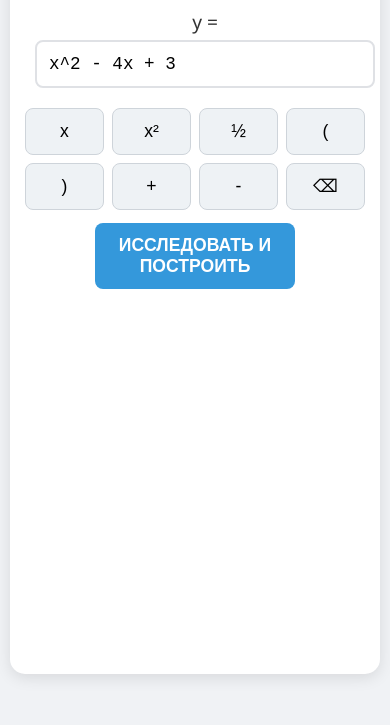
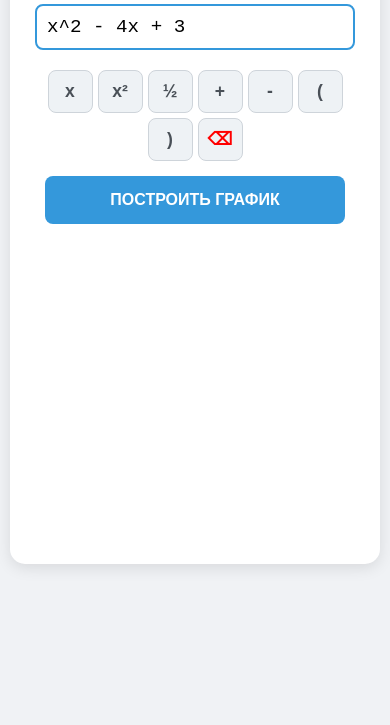
Before and after one commit to Vasiliy-katsyka/parabola, a plain HTML site: page index.html in a window 390 px wide. Shown: the part 119-844 px from the top of the page. Drawn offline with nearby package versions, Linux system fonts and the light colour scheme.

Commit message:
Update index.html

```diff
--- a/index.html
+++ b/index.html
@@ -2,8 +2,9 @@
 <html lang="ru">
 <head>
     <meta charset="UTF-8">
-    <meta name="viewport" content="width=device-width, initial-scale=1.0"> <!-- Важно для телефона -->
-    <title>Построитель Парабол 2.0</title>
+    <!-- Настройка масштаба, чтобы на телефоне все было крупно и удобно -->
+    <meta name="viewport" content="width=device-width, initial-scale=1.0, maximum-scale=1.0, user-scalable=no">
+    <title>Построитель Парабол</title>
     <script src="https://cdn.jsdelivr.net/npm/chart.js"></script>
     <style>
         body {
@@ -12,6 +13,7 @@
             margin: 0;
             padding: 10px;
             color: #333;
+            -webkit-tap-highlight-color: transparent; /* Убирает синюю подсветку при нажатии на телефоне */
         }
 
         .container {
@@ -26,11 +28,11 @@
         h1 {
             text-align: center;
             color: #2c3e50;
-            font-size: 1.5rem;
-            margin-bottom: 20px;
+            font-size: 1.4rem;
+            margin-bottom: 15px;
         }
 
-        /* Адаптивный ввод */
+        /* Поле ввода */
         .input-group {
             margin-bottom: 20px;
             text-align: center;
@@ -42,66 +44,65 @@
             justify-content: center;
             font-size: 1.2rem;
             margin-bottom: 15px;
-            flex-wrap: wrap; /* Чтобы переносилось на телефоне */
+            flex-wrap: wrap;
         }
 
         input[type="text"] {
-            font-size: 1.1rem;
-            padding: 12px;
-            border: 2px solid #dfe1e5;
+            font-size: 1.2rem; /* Крупный шрифт для телефона */
+            padding: 10px;
+            border: 2px solid #3498db;
             border-radius: 8px;
-            width: 280px;
-            margin: 5px 10px;
+            width: 100%;
+            max-width: 300px;
+            margin: 5px;
             font-family: 'Courier New', Courier, monospace;
             outline: none;
-            transition: border 0.3s;
         }
 
-        input[type="text"]:focus {
-            border-color: #3498db;
-        }
-
-        /* Клавиатура */
+        /* Кнопки ввода */
         .keyboard {
             display: flex;
             justify-content: center;
-            gap: 8px;
-            flex-wrap: wrap; /* Кнопки переносятся */
-            margin-bottom: 20px;
+            gap: 5px;
+            flex-wrap: wrap; /* Чтобы кнопки переносились в несколько рядов */
+            margin-bottom: 15px;
         }
 
         .key-btn {
             background: #eef2f5;
             border: 1px solid #ced4da;
-            padding: 12px 15px;
+            padding: 10px 0;
+            width: 45px; /* Фиксированная ширина для удобства пальцев */
             font-size: 1.1rem;
             border-radius: 8px;
             cursor: pointer;
-            min-width: 50px;
-            touch-action: manipulation; /* Улучшает отклик на телефоне */
-            user-select: none;
+            touch-action: manipulation;
+            font-weight: bold;
+            color: #495057;
         }
 
         .key-btn:active {
             background: #dce2e6;
-            transform: scale(0.95);
+            transform: translateY(2px);
         }
 
         .key-btn.action {
             background: #3498db;
             color: white;
             border: none;
-            font-weight: bold;
-            width: 100%;
-            max-width: 200px;
-            margin-top: 5px;
+            width: 100%; /* Кнопка во всю ширину */
+            max-width: 300px;
+            margin-top: 10px;
+            padding: 15px;
+            text-transform: uppercase;
+            font-size: 1rem;
         }
 
-        /* Результаты */
+        /* Блоки решения */
         .solution-step {
             background: #fff;
             border-left: 5px solid #3498db;
-            box-shadow: 0 2px 8px rgba(0,0,0,0.05);
+            box-shadow: 0 2px 5px rgba(0,0,0,0.05);
             padding: 15px;
             margin-bottom: 15px;
             border-radius: 4px;
@@ -111,21 +112,15 @@
             margin-top: 0;
             color: #2980b9;
             font-size: 1.1rem;
-        }
-
-        .math-expr {
-            font-family: 'Courier New', monospace;
-            font-weight: bold;
-            background: #f8f9fa;
-            padding: 2px 6px;
-            border-radius: 4px;
-            color: #d63384;
+            border-bottom: 1px solid #eee;
+            padding-bottom: 5px;
         }
 
         /* Таблица */
         .table-container {
-            overflow-x: auto; /* Прокрутка таблицы на телефоне */
+            overflow-x: auto;
             margin-bottom: 10px;
+            -webkit-overflow-scrolling: touch; /* Плавная прокрутка на iOS */
         }
 
         table {
@@ -142,13 +137,13 @@
         }
 
         th {
-            background-color: #f1f3f5;
+            background-color: #f8f9fa;
         }
 
         /* График */
         .chart-container {
             position: relative;
-            height: 350px;
+            height: 300px; /* Чуть меньше для телефона */
             width: 100%;
             margin-top: 20px;
         }
@@ -161,38 +156,32 @@
             padding: 10px;
             border-radius: 8px;
         }
-
-        /* Мобильные стили */
-        @media (max-width: 480px) {
-            .container { padding: 15px; }
-            .input-wrapper { flex-direction: column; }
-            input[type="text"] { width: 100%; box-sizing: border-box; }
-            .key-btn { flex: 1 1 20%; } /* Кнопки растягиваются */
-            .key-btn.action { flex: 1 1 100%; }
-        }
     </style>
 </head>
 <body>
 
 <div class="container">
-    <h1>Исследование квадратичной функции</h1>
+    <h1>Построитель Парабол</h1>
 
     <div class="input-group">
         <div class="input-wrapper">
-            <span>y = </span>
-            <input type="text" id="funcInput" placeholder="x^2 - 4x + 3" value="x^2 - 4x + 3" inputmode="none">
+            <b>y = </b>
+            <!-- Убрал inputmode="none", теперь клавиатура телефона работает -->
+            <input type="text" id="funcInput" placeholder="x^2 - 4x + 3" value="x^2 - 4x + 3">
         </div>
 
+        <!-- Дополнительные кнопки для удобства -->
         <div class="keyboard">
             <button class="key-btn" onclick="addToInput('x')">x</button>
             <button class="key-btn" onclick="addToInput('^2')">x²</button>
             <button class="key-btn" onclick="addToInput('1/2')">½</button>
+            <button class="key-btn" onclick="addToInput('+')">+</button>
+            <button class="key-btn" onclick="addToInput('-')">-</button>
             <button class="key-btn" onclick="addToInput('(')">(</button>
             <button class="key-btn" onclick="addToInput(')')">)</button>
-            <button class="key-btn" onclick="addToInput('+')">+</button>
-            <button class="key-btn" onclick="addToInput('-')">-</button>
-            <button class="key-btn" onclick="backspace()">⌫</button>
-            <button class="key-btn action" onclick="solveAndDraw()">ИССЛЕДОВАТЬ И ПОСТРОИТЬ</button>
+            <button class="key-btn" onclick="backspace()" style="color:red">⌫</button>
+
+            <button class="key-btn action" onclick="solveAndDraw()">ПОСТРОИТЬ ГРАФИК</button>
         </div>
     </div>
 
@@ -206,21 +195,19 @@
 <script>
     let myChart = null;
 
-    // Ввод символов
     function addToInput(val) {
         const input = document.getElementById('funcInput');
+        // Вставляем текст в конец
         input.value += val;
-        // На мобильном не вызываем фокус, чтобы не вылезала системная клавиатура
-        // input.focus();
+        // Не вызываем input.focus(), чтобы экранная клавиатура не прыгала
     }
 
-    // Удаление последнего символа
     function backspace() {
         const input = document.getElementById('funcInput');
         input.value = input.value.slice(0, -1);
     }
 
-    // Парсер функции (превращает строку в коэффициенты a, b, c)
+    // --- Математическая логика (как была) ---
     function getCoefficients(expression) {
         // Замена ^ на ** и 2x на 2*x
         let jsExpr = expression.replace(/\^/g, '**');
@@ -232,7 +219,6 @@
                 return new Function('x', `return ${jsExpr}`)(x);
             };
 
-            // Вычисляем a, b, c через значения в точках 0, 1, -1
             const c = f(0);
             const f1 = f(1);
             const fm1 = f(-1);
@@ -255,49 +241,47 @@
         const inputStr = document.getElementById('funcInput').value;
         const resultsDiv = document.getElementById('results');
 
-        resultsDiv.innerHTML = ''; // Очистка
+        resultsDiv.innerHTML = '';
 
-        // 1. Парсинг
         const coeffs = getCoefficients(inputStr);
         if (!coeffs || isNaN(coeffs.a)) {
-            resultsDiv.innerHTML = '<p class="error">Ошибка ввода! Проверьте формулу.</p>';
+            resultsDiv.innerHTML = '<p class="error">Ошибка! Проверьте формулу.</p>';
             return;
         }
 
         const { a, b, c, f } = coeffs;
 
         if (Math.abs(a) < 0.0001) {
-            resultsDiv.innerHTML = '<p class="error">Это не парабола (a = 0).</p>';
+            resultsDiv.innerHTML = '<p class="error">Это линейная функция, а не парабола (a = 0).</p>';
             return;
         }
 
         let html = '';
 
-        // --- ШАГ 1: Ветви ---
+        // 1. Ветви
         html += `<div class="solution-step">
             <h3>1. Направление ветвей</h3>
             <p>a = ${formatNum(a)}. ${a > 0 ? 'Так как a > 0, <b>ветви вверх</b> ⬆' : 'Так как a < 0, <b>ветви вниз</b> ⬇'}</p>
         </div>`;
 
-        // --- ШАГ 2: Вершина ---
+        // 2. Вершина
         const x0 = -b / (2 * a);
         const y0 = f(x0);
 
         html += `<div class="solution-step">
             <h3>2. Координаты вершины</h3>
             <p>x₀ = -b / 2a = ${formatNum(x0)}</p>
-            <p>y₀ = y(${formatNum(x0)}) = ${formatNum(y0)}</p>
+            <p>y₀ = ${formatNum(y0)}</p>
             <p>Вершина: <b>(${formatNum(x0)}; ${formatNum(y0)})</b></p>
         </div>`;
 
-        // --- ШАГ 3: Ось симметрии ---
+        // 3. Ось симметрии
         html += `<div class="solution-step">
             <h3>3. Ось симметрии</h3>
-            <p>Прямая <b>x = ${formatNum(x0)}</b></p>
+            <p>x = ${formatNum(x0)}</p>
         </div>`;
 
-        // --- ШАГ 4: Точки пересечения (x=0, y=0) ---
-        // y = 0 (Корни)
+        // 4. Корни
         const D = b*b - 4*a*c;
         let rootsText = '';
         let x1 = null, x2 = null;
@@ -305,27 +289,24 @@
         if (D > 0) {
             x1 = (-b - Math.sqrt(D)) / (2*a);
             x2 = (-b + Math.sqrt(D)) / (2*a);
-            // Сортируем для удобства интервалов
             if (x1 > x2) [x1, x2] = [x2, x1];
-            rootsText = `D > 0. Два корня: x₁ ≈ <b>${formatNum(x1)}</b>, x₂ ≈ <b>${formatNum(x2)}</b>`;
-        } else if (Math.abs(D) < 0.0000001) {
+            rootsText = `D > 0. Корни: x₁ ≈ <b>${formatNum(x1)}</b>, x₂ ≈ <b>${formatNum(x2)}</b>`;
+        } else if (Math.abs(D) < 0.0001) {
             x1 = -b / (2*a);
-            rootsText = `D = 0. Один корень: x = <b>${formatNum(x1)}</b>`;
+            rootsText = `D = 0. Корень: x = <b>${formatNum(x1)}</b>`;
         } else {
-            rootsText = `D < 0. Корней нет (нет пересечения с осью X).`;
+            rootsText = `D < 0. Корней нет.`;
         }
 
         html += `<div class="solution-step">
             <h3>4. Пересечение с осями</h3>
-            <p>• С осью Y (x=0): y = ${formatNum(c)}. Точка (0; ${formatNum(c)})</p>
-            <p>• С осью X (y=0): ${rootsText}</p>
+            <p>• Ось Y (x=0): y = ${formatNum(c)}</p>
+            <p>• Ось X (y=0): ${rootsText}</p>
         </div>`;
 
-        // --- ШАГ 5: Таблица ---
+        // 5. Таблица
         let tableHtml = '<table><tr><th>x</th>';
         let rowY = '<tr><th>y</th>';
-
-        // Берем целые точки вокруг вершины
         const startInt = Math.floor(x0) - 3;
         const endInt = Math.floor(x0) + 3;
 
@@ -340,83 +321,64 @@
             <div class="table-container">${tableHtml}</div>
         </div>`;
 
-        // --- ШАГ 6: СВОЙСТВА ФУНКЦИИ (НОВОЕ) ---
+        // 6. Свойства (Ваш запрос)
+        let rangeText = a > 0 ? `[${formatNum(y0)}; +∞)` : `(-∞; ${formatNum(y0)}]`;
 
-        // E(y) - Область значений
-        let rangeText = '';
-        if (a > 0) rangeText = `[${formatNum(y0)}; +∞)`;
-        else rangeText = `(-∞; ${formatNum(y0)}]`;
-
-        // Знакопостоянство
         let signText = '';
         if (D < 0) {
-             // Парабола висит в воздухе
-             if (a > 0) signText = `y > 0 при x ∈ (-∞; +∞)`;
-             else signText = `y < 0 при x ∈ (-∞; +∞)`;
+             signText = a > 0 ? `y > 0 всегда` : `y < 0 всегда`;
         } else if (Math.abs(D) < 0.0001) {
-             // Касается оси
-             if (a > 0) signText = `y > 0 при x ∈ (-∞; ${formatNum(x1)}) ∪ (${formatNum(x1)}; +∞)`;
-             else signText = `y < 0 при x ∈ (-∞; ${formatNum(x1)}) ∪ (${formatNum(x1)}; +∞)`;
+             signText = a > 0 ? `y > 0 везде, кроме x=${formatNum(x1)}` : `y < 0 везде, кроме x=${formatNum(x1)}`;
         } else {
-             // Пересекает ось (x1 < x2)
              if (a > 0) {
-                 signText = `<br>y > 0 при x ∈ (-∞; ${formatNum(x1)}) ∪ (${formatNum(x2)}; +∞)<br>
-                             y < 0 при x ∈ (${formatNum(x1)}; ${formatNum(x2)})`;
+                 signText = `y > 0: (-∞; ${formatNum(x1)}) и (${formatNum(x2)}; +∞)<br>y < 0: (${formatNum(x1)}; ${formatNum(x2)})`;
              } else {
-                 signText = `<br>y > 0 при x ∈ (${formatNum(x1)}; ${formatNum(x2)})<br>
-                             y < 0 при x ∈ (-∞; ${formatNum(x1)}) ∪ (${formatNum(x2)}; +∞)`;
+                 signText = `y > 0: (${formatNum(x1)}; ${formatNum(x2)})<br>y < 0: (-∞; ${formatNum(x1)}) и (${formatNum(x2)}; +∞)`;
              }
         }
 
-        // Монотонность
         let monoText = '';
         if (a > 0) {
-            monoText = `<br>Функция убывает ↓ при x ∈ (-∞; ${formatNum(x0)}]<br>
-                        Функция возрастает ↑ при x ∈ [${formatNum(x0)}; +∞)`;
+            monoText = `Убывает ↓: (-∞; ${formatNum(x0)}]<br>Возрастает ↑: [${formatNum(x0)}; +∞)`;
         } else {
-            monoText = `<br>Функция возрастает ↑ при x ∈ (-∞; ${formatNum(x0)}]<br>
-                        Функция убывает ↓ при x ∈ [${formatNum(x0)}; +∞)`;
+            monoText = `Возрастает ↑: (-∞; ${formatNum(x0)}]<br>Убывает ↓: [${formatNum(x0)}; +∞)`;
         }
 
         html += `<div class="solution-step">
-            <h3>6. Свойства функции</h3>
-            <p><b>D(y)</b> (Область определения): (-∞; +∞)</p>
-            <p><b>E(y)</b> (Область значений): ${rangeText}</p>
-            <p><b>Нули функции:</b> ${rootsText.replace(/<[^>]*>/g, '').split(':')[1] || 'нет'}</p>
-            <p><b>Промежутки знакопостоянства:</b> ${signText}</p>
-            <p><b>Монотонность:</b> ${monoText}</p>
+            <h3>6. Исследование функции</h3>
+            <p><b>D(y):</b> (-∞; +∞)</p>
+            <p><b>E(y):</b> ${rangeText}</p>
+            <p><b>Нули:</b> ${rootsText.replace(/<[^>]*>/g, '').split(':')[1] || 'нет'}</p>
+            <p><b>Знакопостоянство:</b><br>${signText}</p>
+            <p><b>Монотонность:</b><br>${monoText}</p>
         </div>`;
 
         resultsDiv.innerHTML = html;
 
-        // --- ГРАФИК ---
-        // Генерируем данные для chart.js
+        // График
         let graphDataX = [];
         let graphDataY = [];
         for(let i = x0 - 5; i <= x0 + 5; i += 0.2) {
             graphDataX.push(i.toFixed(1));
             graphDataY.push(f(i));
         }
-
-        drawChart(graphDataX, graphDataY, a, x0, y0);
+        drawChart(graphDataX, graphDataY, a);
     }
 
-    function drawChart(labels, data, a, x0, y0) {
+    function drawChart(labels, data, a) {
         const ctx = document.getElementById('parabolaChart').getContext('2d');
-
         if (myChart) myChart.destroy();
-
         myChart = new Chart(ctx, {
             type: 'line',
             data: {
                 labels: labels,
                 datasets: [{
-                    label: 'y = f(x)',
+                    label: 'Парабола',
                     data: data,
                     borderColor: '#3498db',
-                    backgroundColor: 'rgba(52, 152, 219, 0.1)',
+                    backgroundColor: 'rgba(52, 152, 219, 0.2)',
                     borderWidth: 2,
-                    pointRadius: 1,
+                    pointRadius: 0,
                     fill: true,
                     tension: 0.4
                 }]
@@ -424,23 +386,9 @@
             options: {
                 responsive: true,
                 maintainAspectRatio: false,
-                plugins: {
-                    tooltip: {
-                        intersect: false,
-                        mode: 'index',
-                    },
-                    annotation: {
-                        // Для Chart.js нужен плагин аннотаций, но мы обойдемся базовым
-                    }
-                },
                 scales: {
-                    x: {
-                        grid: { color: (context) => context.tick.value == 0 ? '#333' : '#ddd', lineWidth: (context) => context.tick.value == 0 ? 2 : 1 },
-                        ticks: { maxTicksLimit: 10 }
-                    },
-                    y: {
-                        grid: { color: (context) => context.tick.value == 0 ? '#333' : '#ddd', lineWidth: (context) => context.tick.value == 0 ? 2 : 1 }
-                    }
+                    x: { grid: { color: '#eee' } },
+                    y: { grid: { color: '#eee' } }
                 }
             }
         });
```
